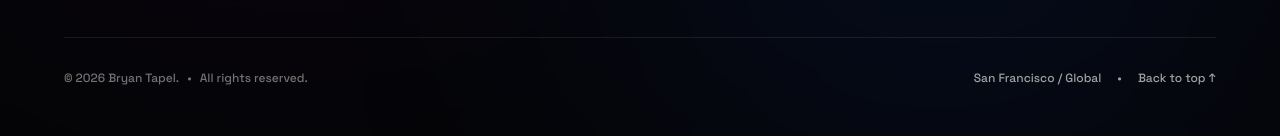
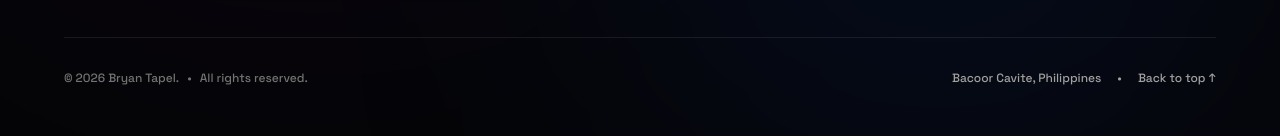
Before and after one commit to dayan11776/Personal-Portfolio, a React (Vite) app: page / in a window 1280 px wide. Shown: the part 6510-6646 px from the top of the page. Built offline with nearby package versions, Linux system fonts and the light colour scheme.

Commit message:
Update Footer

```diff
--- a/src/components/ContactSection.tsx
+++ b/src/components/ContactSection.tsx
@@ -511,7 +511,7 @@ export const ContactSection: React.FC = () => {
         </div>
 
         <div className="flex items-center gap-4 text-neutral-400">
-          <span>San Francisco / Global</span>
+          <span>Bacoor Cavite, Philippines</span>
           <span>•</span>
           <a
             href="#hero-section"
```
